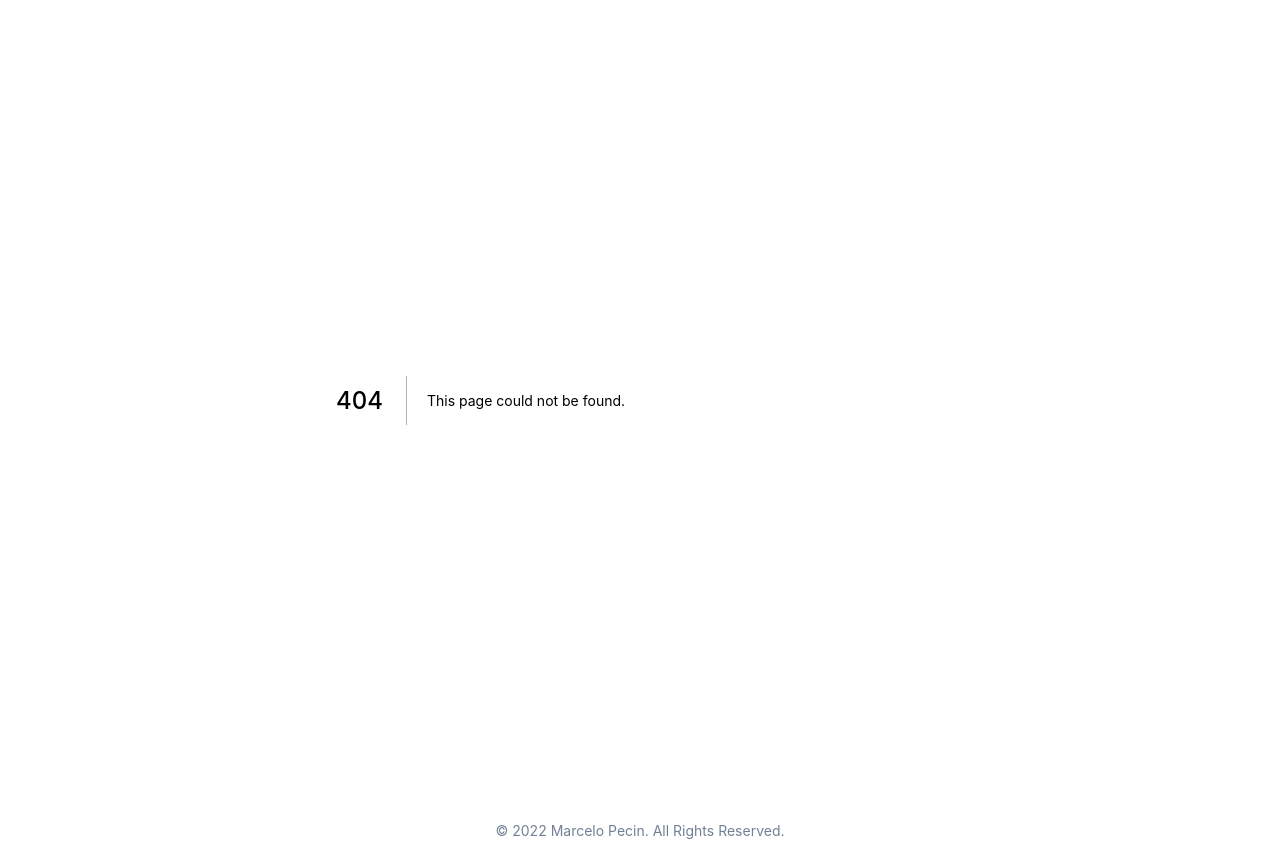
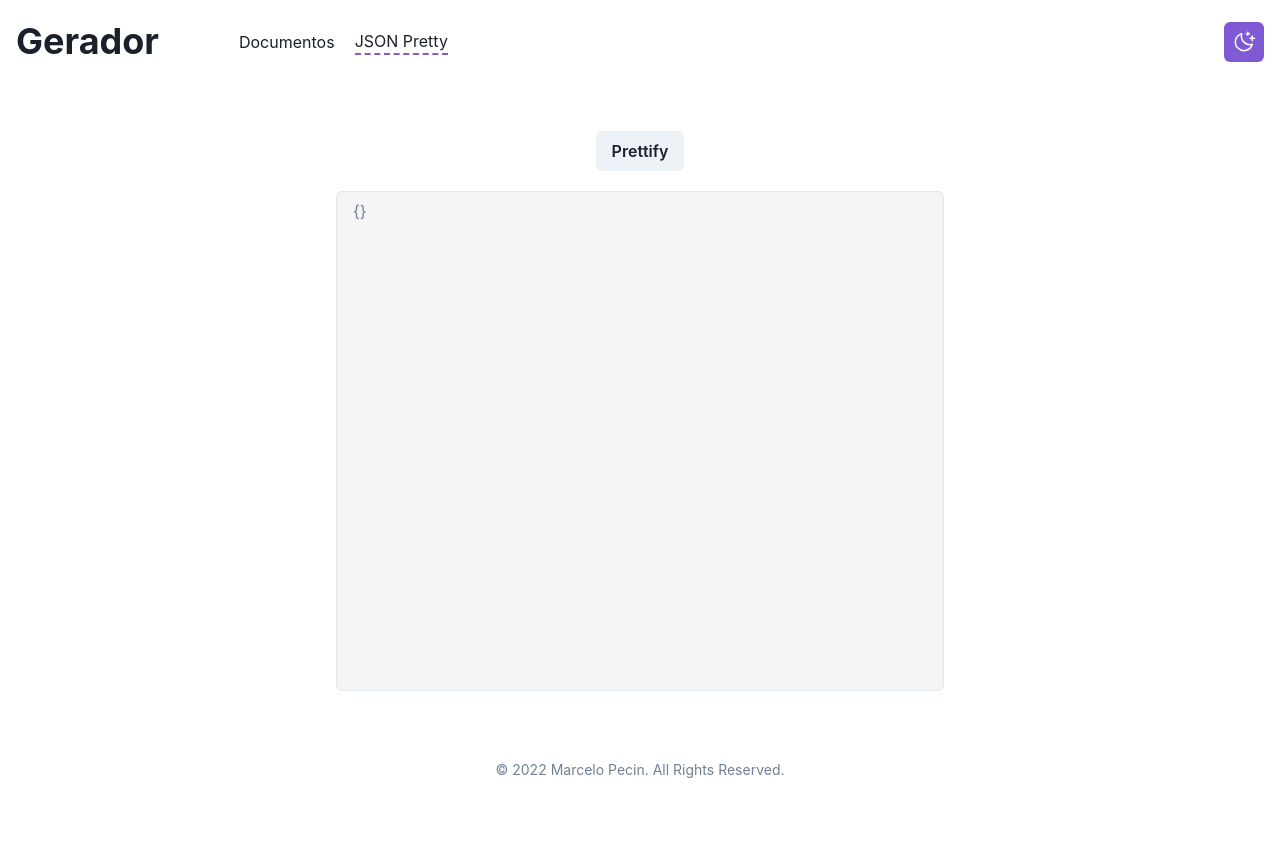
Before and after one commit to avuenja/gerador, a Next.js app: page /json-pretty in a window 1280 px wide. Before the commit this address had no page. After the commit the page ends 800 px from the top, so only its background shows below. Built offline with nearby package versions, Linux system fonts and the light colour scheme.

Commit message:
feat: JSON Prettify

```diff
--- a/package.json
+++ b/package.json
@@ -1,6 +1,6 @@
 {
   "name": "gerador",
-  "version": "0.1.0",
+  "version": "0.2.0",
   "private": true,
   "scripts": {
     "dev": "next dev",
@@ -9,6 +9,8 @@
     "lint": "next lint"
   },
   "dependencies": {
+    "@atlaskit/code": "^14.3.7",
+    "@atlaskit/theme": "^12.1.9",
     "@chakra-ui/react": "^2.2.4",
     "@emotion/react": "^11.9.3",
     "@emotion/styled": "^11.9.3",
--- /dev/null
+++ b/src/components/app-code-block.tsx
@@ -0,0 +1,37 @@
+import { Box, useColorModeValue } from '@chakra-ui/react'
+import GlobalTheme from '@atlaskit/theme/components'
+import { CodeBlock, type SupportedLanguages } from '@atlaskit/code'
+
+import CopyButton from './copy-button'
+
+interface AppCodeBlockProps {
+  code: string
+  language: SupportedLanguages
+  showLineNumbers?: boolean
+}
+
+const AppCodeBlock = ({
+  code,
+  language,
+  showLineNumbers,
+}: AppCodeBlockProps) => {
+  const blockTheme = useColorModeValue('light', 'dark')
+
+  return (
+    <Box width="90vw" maxWidth="container.sm" position="relative">
+      <CopyButton position="absolute" top="2" right="2" text={code} />
+
+      <GlobalTheme.Provider value={() => ({ mode: blockTheme })}>
+        <Box height="31.25rem" overflow="auto">
+          <CodeBlock
+            language={language}
+            showLineNumbers={showLineNumbers ?? false}
+            text={code}
+          />
+        </Box>
+      </GlobalTheme.Provider>
+    </Box>
+  )
+}
+
+export default AppCodeBlock
--- /dev/null
+++ b/src/components/copy-button.tsx
@@ -0,0 +1,26 @@
+import { useClipboard, type ButtonProps } from '@chakra-ui/react'
+import { Check, CopySimple } from 'phosphor-react'
+
+import AppButton from './app-button'
+import AppIcon from './app-icon'
+
+interface CopyButtonProps extends ButtonProps {
+  text: string
+}
+
+const CopyButton = ({ text, ...props }: CopyButtonProps) => {
+  const { hasCopied, onCopy } = useClipboard(text)
+
+  return (
+    <AppButton
+      motionKey={hasCopied ? 'copied' : 'copy'}
+      tooltip={hasCopied ? 'Copiado!' : 'Copiar'}
+      aria-label="Copiar documento gerado"
+      icon={<AppIcon icon={hasCopied ? Check : CopySimple} />}
+      onClick={onCopy}
+      {...props}
+    />
+  )
+}
+
+export default CopyButton
--- a/src/components/layout.tsx
+++ b/src/components/layout.tsx
@@ -1,6 +1,7 @@
 import Head from 'next/head'
 import { Container, Flex } from '@chakra-ui/react'
 
+import Navbar from './navbar'
 import Footer from './footer'
 
 interface LayoutProps {
@@ -14,15 +15,17 @@ const Layout = ({ children }: LayoutProps) => {
         <meta name="viewport" content="width=device-width, initial-scale=1" />
         <meta
           name="description"
-          content="Gerador de CPF/CNPJ/RG válidos para testes de desenvolvimento."
+          content="Gerador, deixando seu trabalho dev, ainda mais fácil!."
         />
         <meta name="author" content="Marcelo Pecin" />
         <meta name="author" content="avuenja" />
         <link rel="shortcut icon" href="/favicon.ico" type="image/x-icon" />
-        <title>Gerador CPF/CNPJ/RG | Homepage</title>
+        <title>Gerador | Homepage</title>
       </Head>
 
       <Flex direction="column" height="100vh">
+        <Navbar />
+
         <Container maxWidth="container.sm" display="flex" flex="1">
           {children}
         </Container>
--- /dev/null
+++ b/src/components/menu-mobile.tsx
@@ -0,0 +1,63 @@
+import NextLink from 'next/link'
+import { useRouter } from 'next/router'
+import {
+  IconButton,
+  Link,
+  Menu,
+  MenuButton,
+  MenuItem,
+  MenuList,
+  useColorModeValue,
+} from '@chakra-ui/react'
+import { List } from 'phosphor-react'
+
+import AppIcon from './app-icon'
+
+const MobileMenu = () => {
+  const router = useRouter()
+
+  const bgList = useColorModeValue('white', 'gray.900')
+  const bg = useColorModeValue('purple.500', 'orange.200')
+  const color = useColorModeValue('white', 'gray.900')
+
+  const isActive = (href: string) => {
+    return router.pathname === href
+  }
+
+  return (
+    <Menu isLazy id="mobile-menu">
+      <MenuButton
+        as={IconButton}
+        aria-label="Toggle Menu"
+        icon={<AppIcon icon={List} />}
+        variant="outline"
+      />
+      <MenuList bg={bgList}>
+        <NextLink href="/" passHref>
+          <MenuItem
+            as={Link}
+            bg={isActive('/') ? bg : undefined}
+            color={isActive('/') ? color : undefined}
+            _active={{}}
+            _focus={{}}
+          >
+            Documentos
+          </MenuItem>
+        </NextLink>
+        <NextLink href="/json-pretty" passHref>
+          <MenuItem
+            as={Link}
+            bg={isActive('/json-pretty') ? bg : undefined}
+            color={isActive('/json-pretty') ? color : undefined}
+            _active={{}}
+            _focus={{}}
+          >
+            JSON Pretty
+          </MenuItem>
+        </NextLink>
+      </MenuList>
+    </Menu>
+  )
+}
+
+export default MobileMenu
--- /dev/null
+++ b/src/components/nav-link.tsx
@@ -0,0 +1,29 @@
+import NextLink from 'next/link'
+import { useRouter } from 'next/router'
+import { Link, useColorModeValue } from '@chakra-ui/react'
+
+interface NavLinkProps {
+  children: React.ReactNode
+  href: string
+}
+
+const NavLink = ({ children, href }: NavLinkProps) => {
+  const router = useRouter()
+
+  const isActive = router.pathname === href
+
+  return (
+    <NextLink href={href} passHref>
+      <Link
+        borderBottomColor={useColorModeValue('purple.500', 'orange.200')}
+        borderBottomStyle="dashed"
+        borderBottomWidth={isActive ? '0.125rem' : undefined}
+        _hover={{}}
+      >
+        {children}
+      </Link>
+    </NextLink>
+  )
+}
+
+export default NavLink
--- /dev/null
+++ b/src/components/navbar.tsx
@@ -0,0 +1,45 @@
+import { Box, Container, Heading, Hide, HStack, Show } from '@chakra-ui/react'
+import Link from 'next/link'
+
+import NavLink from './nav-link'
+import ToggleTheme from './toggle-theme'
+import MobileMenu from './menu-mobile'
+
+const Navbar = () => {
+  return (
+    <Box as="nav">
+      <Container
+        maxWidth="container.xl"
+        display="flex"
+        alignItems="center"
+        justifyContent="space-between"
+        paddingY="5"
+      >
+        <HStack spacing="20">
+          <Link href="/">
+            <Heading as="h1" cursor="pointer">
+              Gerador
+            </Heading>
+          </Link>
+
+          <Show above="sm">
+            <HStack spacing="5">
+              <NavLink href="/">Documentos</NavLink>
+              <NavLink href="/json-pretty">JSON Pretty</NavLink>
+            </HStack>
+          </Show>
+        </HStack>
+
+        <HStack spacing="2.5">
+          <ToggleTheme />
+
+          <Hide above="sm">
+            <MobileMenu />
+          </Hide>
+        </HStack>
+      </Container>
+    </Box>
+  )
+}
+
+export default Navbar
--- /dev/null
+++ b/src/components/toggle-theme.tsx
@@ -0,0 +1,31 @@
+import { motion } from 'framer-motion'
+import { IconButton, useColorMode, useColorModeValue } from '@chakra-ui/react'
+import { MoonStars, SunDim } from 'phosphor-react'
+
+import AppIcon from './app-icon'
+
+const ToggleTheme = () => {
+  const { toggleColorMode } = useColorMode()
+
+  return (
+    <motion.div
+      key={useColorModeValue('light', 'dark')}
+      initial={{ y: -20, opacity: 0 }}
+      animate={{ y: 0, opacity: 1 }}
+      exit={{ y: 20, opacity: 0 }}
+      transition={{ duration: 0.2 }}
+    >
+      <IconButton
+        aria-label="Toggle theme"
+        colorScheme={useColorModeValue('purple', 'orange')}
+        onClick={toggleColorMode}
+        icon={useColorModeValue(
+          <AppIcon icon={MoonStars} />,
+          <AppIcon icon={SunDim} />
+        )}
+      />
+    </motion.div>
+  )
+}
+
+export default ToggleTheme
--- /dev/null
+++ b/src/pages/json-pretty.tsx
@@ -0,0 +1,89 @@
+import React from 'react'
+import Head from 'next/head'
+import { motion } from 'framer-motion'
+import { Button, Textarea, useColorModeValue, VStack } from '@chakra-ui/react'
+
+import AppCodeBlock from '@/components/app-code-block'
+
+const JsonPretty = () => {
+  const [json, setJson] = React.useState('')
+  const [prettyJson, setPrettyJson] = React.useState('')
+  const [isInvalid, setIsInvalid] = React.useState(false)
+
+  const bg = useColorModeValue('blackAlpha.50', 'whiteAlpha.50')
+
+  const handleJsonChange = (e: React.ChangeEvent<HTMLTextAreaElement>) => {
+    if (e.target.value === '') {
+      setIsInvalid(false)
+    }
+
+    setJson(e.target.value)
+  }
+
+  const handlePrettify = () => {
+    try {
+      setPrettyJson(JSON.stringify(JSON.parse(json), null, 4))
+    } catch (e) {
+      setIsInvalid(true)
+    }
+  }
+
+  const handleNew = () => {
+    setJson('')
+    setPrettyJson('')
+    setIsInvalid(false)
+  }
+
+  return (
+    <>
+      <Head>
+        <title>Gerador | JSON Pretty</title>
+        <meta
+          name="description"
+          content="Gerador de JSON Pretty, para facilitar a visualização de JSONs."
+        />
+      </Head>
+
+      <VStack flex="1" justifyContent="center" spacing="5">
+        {prettyJson.length > 0 ? (
+          <>
+            <Button onClick={handleNew}>New Pretty</Button>
+
+            <motion.div
+              key={'pretty-json'}
+              initial={{ x: 100, opacity: 0 }}
+              animate={{ x: 0, opacity: 1 }}
+              transition={{ duration: 0.4 }}
+            >
+              <AppCodeBlock language="JSON" code={prettyJson} />
+            </motion.div>
+          </>
+        ) : (
+          <>
+            <Button disabled={json.length === 0} onClick={handlePrettify}>
+              Prettify
+            </Button>
+
+            <Textarea
+              as={motion.textarea}
+              key={'json'}
+              initial={{ x: -100, opacity: 0 }}
+              animate={{ x: 0, opacity: 1 }}
+              transition="0.2s linear"
+              maxWidth="container.sm"
+              height="31.25rem"
+              resize="none"
+              bg={bg}
+              placeholder="{}"
+              value={json}
+              onChange={handleJsonChange}
+              isInvalid={isInvalid}
+            />
+          </>
+        )}
+      </VStack>
+    </>
+  )
+}
+
+export default JsonPretty
```
Also changed, not shown: src/pages/index.tsx (+17 -18 lines), 1 other file (tests, documents, lock files or other folders).
